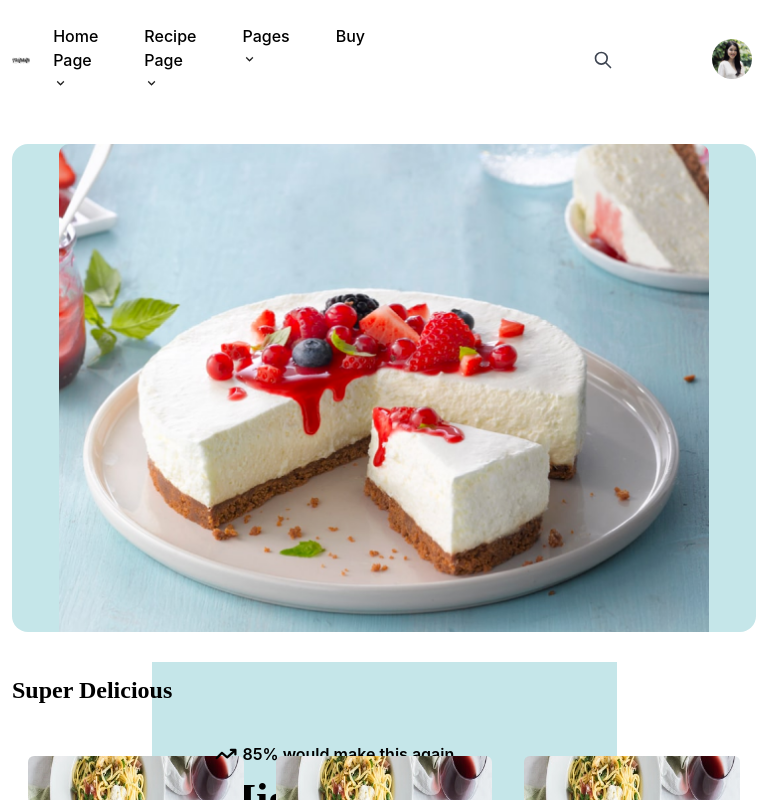
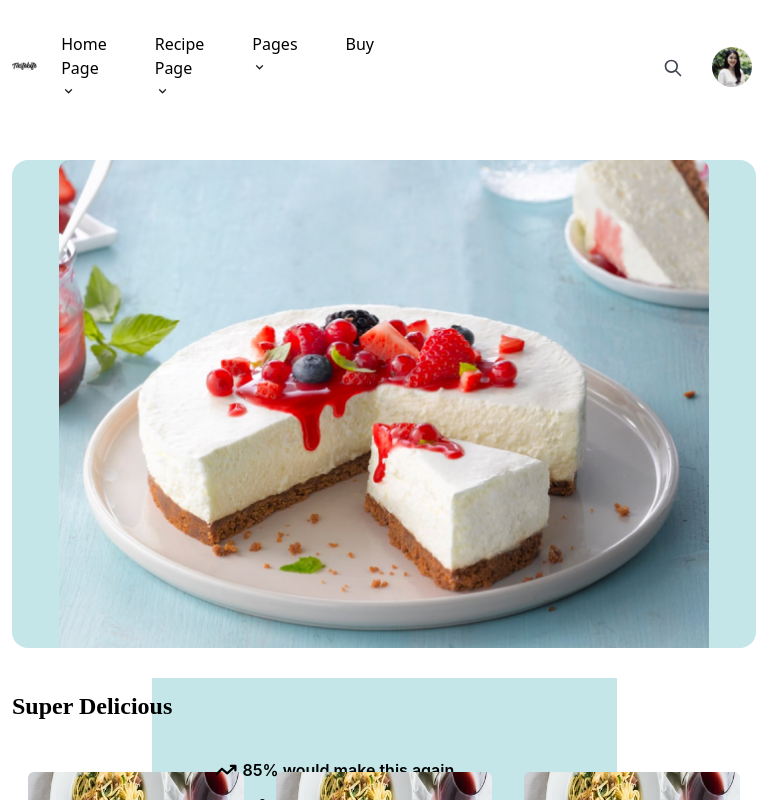
Before and after one commit to phamvietptc/blog-food, a Next.js app: page / in a window 768 px wide. Shown: the top 800 px of the page. Built offline with nearby package versions, Linux system fonts and the light colour scheme.

Commit message:
tailwind UI Navbar

```diff
--- a/pages/views/navbar.js
+++ b/pages/views/navbar.js
@@ -9,8 +9,8 @@ export default function Navbar() {
   return (
     <>
       <div className={NavbarStyles.container}>
-        <div className={NavbarStyles.content}>
-          <div className={NavbarStyles.boxMenu}>
+        <div className='py-4 md:py-6'>
+          <div className='relative flex items-center px-0 md:flex-nowrap md:justify-start md:py-2'>
 
             {/* Desktop */}
             <Link href={'/'}>
@@ -36,35 +36,35 @@ export default function Navbar() {
               </a>
             </Link>
 
-            <div  className={`hidden md:block ${NavbarStyles.title}`}>
-              <ul className={NavbarStyles.menuHead}>
-                <li className={NavbarStyles.titleMenu}>
+            <div  className='hidden md:block md:flex md:items-center md:w-full'>
+              <ul className='flex-row pt-0 m-auto flex list-none'>
+                <li className='px-4 relative'>
                   <Link href={`/`}>
-                    <a className={NavbarStyles.textMenu}>
+                    <a className='text-black text-base font-sans leading-normal font-medium block cursor-pointer px-2'>
                       <span>Home Page</span>
                       <Image width='15px' height='15px' src='/icons/navbar/icons-drop-down.png' alt='Home Page' />
                     </a>
                   </Link>
                 </li>
-                <li className={NavbarStyles.titleMenu}>
+                <li className='px-4 relative'>
                   <Link href={`/`}>
-                    <a className={NavbarStyles.textMenu}>
+                    <a className='text-black text-base font-sans leading-normal font-medium block cursor-pointer px-2'>
                       <span>Recipe Page</span>
                       <Image width='15px' height='15px' src='/icons/navbar/icons-drop-down.png' alt='Recipe Page' />
                     </a>
                   </Link>
                 </li>
-                <li className={NavbarStyles.titleMenu}>
+                <li className='px-4 relative'>
                   <Link href={`/`}>
-                    <a className={NavbarStyles.textMenu}>
+                    <a className='text-black text-base font-sans leading-normal font-medium block cursor-pointer px-2'>
                       <span>Pages</span>
                       <Image width='15px' height='15px' src='/icons/navbar/icons-drop-down.png' alt='Pages' />
                     </a>
                   </Link>
                 </li>
-                <li className={NavbarStyles.titleMenu}>
+                <li className='px-4 relative'>
                   <Link href={`/`}>
-                    <a className={NavbarStyles.textMenu}>
+                    <a className='text-black text-base font-sans leading-normal font-medium block cursor-pointer px-2'>
                       <span>Buy</span>
                     </a>
                   </Link>
@@ -86,7 +86,7 @@ export default function Navbar() {
 export function Search() {
   return (
     <>
-      <div className={`hidden md:block ${NavbarStyles.box}`}>
+      <div className='hidden md:block items-center pl-0 pr-2.5'>
         <div className={NavbarStyles.container1}>
           <span className={NavbarStyles.icon}>
             {/* <Image
@@ -136,7 +136,7 @@ export function Avatar() {
 export function Menu() {
   return (
     <>
-    <div className={`md:hidden ${NavbarStyles.menu}`}>
+    <div className='md:hidden cursor-pointer pl-1.5 pr-0 ml-2'>
       <div className="dropdown dropdown-end">
         <label tabIndex={0} className="border-transparent bg-inherit  swap swap-rotate">
           <input type="checkbox" />
@@ -193,9 +193,9 @@ export function Footer() {
       <div className={NavbarStyles.contentFoodter}>
         <div className={NavbarStyles.containerFoodter}>
           <div className={NavbarStyles.foodterLogo}>
-            <div className={NavbarStyles.detailLogo}>
+            <div className='pb-7 pr-0 mr-0 md:pr-12 md:mr-12'>
             <Image src="/images/navbar/Logo.svg" height={50} width={161} alt="Logo" />
-            <p className={NavbarStyles.foodterTitle}>
+            <p className='text-gray-500 text-sm font-normal leading-normal font-sans pr-0 mr-0 my-4 md:text-base md:pr-12 md:mr-6'>
               "On the other hand, we denounce with righteous indignation and dislike men who are so beguiled and demoralized by the charms of pleasure of the moment
             </p>
             </div>
@@ -204,9 +204,9 @@ export function Footer() {
           <Footer_MB />
 
           <div className='hidden md:block'>
-            <div className={NavbarStyles.foodterListHead} >Tastebite</div>
+            <div className='text-black text-sm font-sans font-bold h-8 pr-24'>Tastebite</div>
             <div
-              className={NavbarStyles.foodterList}
+              className='text-gray-500 text-sm font-sans font-normal h-8 pr-24 cursor-pointer'
               onClick={() => {
                 router.push({
                   pathname: '/views/About',
@@ -216,7 +216,7 @@ export function Footer() {
               About us
             </div>
             <div
-              className={NavbarStyles.foodterList}
+              className='text-gray-500 text-sm font-sans font-normal h-8 pr-24 cursor-pointer'
               onClick={() => {
                 router.push({
                   pathname: '/' + router.query + '/Careers',
@@ -226,7 +226,7 @@ export function Footer() {
               Careers
             </div>
             <div
-              className={NavbarStyles.foodterList}
+              className='text-gray-500 text-sm font-sans font-normal h-8 pr-24 cursor-pointer'
               onClick={() => {
                 router.push({
                   pathname: '/' + router.query + '/Contact Us',
@@ -236,7 +236,7 @@ export function Footer() {
               Contact Us
             </div>
             <div
-              className={NavbarStyles.foodterList}
+              className='text-gray-500 text-sm font-sans font-normal h-8 pr-24 cursor-pointer'
               onClick={() => {
                 router.push({
                   pathname: '/' + router.query + '/Feedback',
@@ -248,9 +248,9 @@ export function Footer() {
           </div>
 
           <div className='hidden md:block'>
-            <div className={NavbarStyles.foodterListHead} >Legal</div>
+            <div className='text-black text-sm font-sans font-bold h-8 pr-24'>Legal</div>
             <div
-              className={NavbarStyles.foodterList}
+              className='text-gray-500 text-sm font-sans font-normal h-8 pr-24 cursor-pointer'
               onClick={() => {
                 router.push({
                   pathname: '/' + router.query + '/terms',
@@ -260,7 +260,7 @@ export function Footer() {
               Terms
             </div>
             <div
-              className={NavbarStyles.foodterList}
+              className='text-gray-500 text-sm font-sans font-normal h-8 pr-24 cursor-pointer'
               onClick={() => {
                 router.push({
                   pathname: '/' + router.query + '/Conditions',
@@ -270,7 +270,7 @@ export function Footer() {
               Conditions
             </div>
             <div
-              className={NavbarStyles.foodterList}
+              className='text-gray-500 text-sm font-sans font-normal h-8 pr-24 cursor-pointer'
               onClick={() => {
                 router.push({
                   pathname: '/' + router.query + '/Cookies',
@@ -280,7 +280,7 @@ export function Footer() {
               Cookies
             </div>
             <div
-              className={NavbarStyles.foodterList}
+              className='text-gray-500 text-sm font-sans font-normal h-8 pr-24 cursor-pointer'
               onClick={() => {
                 router.push({
                   pathname: '/' + router.query + '/Copyright',
@@ -292,9 +292,9 @@ export function Footer() {
           </div>
 
           <div className='hidden md:block'>
-            <div className={NavbarStyles.foodterListHead} >Follow</div>
+            <div className='text-black text-sm font-sans font-bold h-8 pr-24'>Follow</div>
             <div
-              className={NavbarStyles.foodterList}
+              className='text-gray-500 text-sm font-sans font-normal h-8 pr-24 cursor-pointer'
               onClick={() => {
                 router.push({
                   pathname: '/' + router.query + '/Facebook',
@@ -304,7 +304,7 @@ export function Footer() {
               Facebook
             </div>
             <div
-              className={NavbarStyles.foodterList}
+              className='text-gray-500 text-sm font-sans font-normal h-8 pr-24 cursor-pointer'
               onClick={() => {
                 router.push({
                   pathname: '/' + router.query + '/Twitter',
@@ -314,7 +314,7 @@ export function Footer() {
               Twitter
             </div>
             <div
-              className={NavbarStyles.foodterList}
+              className='text-gray-500 text-sm font-sans font-normal h-8 pr-24 cursor-pointer'
               onClick={() => {
                 router.push({
                   pathname: '/' + router.query + '/Instagram',
@@ -324,7 +324,7 @@ export function Footer() {
               Instagram
             </div>
             <div
-              className={NavbarStyles.foodterList}
+              className='text-gray-500 text-sm font-sans font-normal h-8 pr-24 cursor-pointer'
               onClick={() => {
                 router.push({
                   pathname: '/' + router.query + '/Youtube',
--- a/styles/Navbar.module.css
+++ b/styles/Navbar.module.css
@@ -1,64 +1,4 @@
-/* Desktop */
-@media only screen and (min-width: 768px) {
-  .container {
-    max-width: 1140px;
-    background-color: #ffffff;
-    --bs-gutter-x: 1.5rem;
-    width: 100%;
-    padding-right: calc(var(--bs-gutter-x) / 2);
-    padding-left: calc(var(--bs-gutter-x) / 2);
-    margin-right: auto;
-    margin-left: auto;
-  }
-  .content {
-    background-color: #fff !important;
-    padding: 24px 0;
-  }
-  .boxMenu {
-    padding-right: 0 !important;
-    padding-left: 0 !important;
-    flex-wrap: nowrap;
-    justify-content: flex-start;
-    position: relative;
-    display: flex;
-    align-items: center;
-    padding-top: 0.5rem;
-    padding-bottom: 0.5rem;
-  }
-  .title {
-    display: flex !important;
-    align-items: center;
-    width: 100%;
-  }
-  .menuHead {
-    flex-direction: row;
-    padding-top: 0 !important;
-    margin: auto !important;
-    display: flex;
-    list-style: none;
-  }
-  .titleMenu {
-    padding: 0 15px;
-    position: relative;
-  }
-  .textMenu {
-    padding-right: 0.5rem;
-    padding-left: 0.5rem;
-    color: #000;
-    font-size: 16px;
-    font-family: "Inter", sans-serif;
-    line-height: 1.5;
-    font-weight: 500;
-    transition: none;
-    display: block;
-    text-decoration: none;
-    cursor: pointer;
-  }
-  .box {
-    align-items: center;
-    padding-left: 0;
-    padding-right: 10px;
-  }
+/* Search Desktop */
 .container1{
   width: 300px;
   vertical-align: middle;
@@ -79,15 +19,12 @@
   -moz-border-radius: 5px;
   border-radius: 5px;
   color: rgb(0, 0, 0);
-
   -webkit-transition: width .55s ease;
   -moz-transition: width .55s ease;
   -ms-transition: width .55s ease;
   -o-transition: width .55s ease;
   transition: width .55s ease;
-
 }
-
 .container1 input:-webkit-input-placeholder {
    color: #65737e;
 }
@@ -100,7 +37,6 @@
 .container1 input:-ms-input-placeholder {
    color: #65737e;
 }
-
 .container1 .icon{
   position: absolute;
   cursor: pointer;
@@ -122,23 +58,29 @@
 .container1:hover .icon{
   color: #93a2ad;
 }
-.avatar {
-  cursor: pointer;
-  /* align-items: center; */
-  margin-top: 5px;
-}
-.imgavatar {
-  border-radius: 50% 50% 50% 50%;
+
+
+/* Desktop */
+@media only screen and (min-width: 768px) {
+  .container {
+    max-width: 1152px;
+    background-color: #ffffff;
+    --bs-gutter-x: 1.5rem;
+    width: 100%;
+    padding-right: calc(var(--bs-gutter-x) / 2);
+    padding-left: calc(var(--bs-gutter-x) / 2);
+    margin-right: auto;
+    margin-left: auto;
   }
 
 /* Foodter */
 .foodter {
-  background-color: #f9f9f9 !important;
+  background-color: #f3f3f3 !important;
   padding-top: 3rem !important;
   margin-top: 3rem !important;
 }
 .contentFoodter {
-  max-width: 1140px;
+  max-width: 1152px;
   --bs-gutter-x: 1.5rem;
   width: 100%;
   padding-right: calc(var(--bs-gutter-x) / 2);
@@ -164,32 +106,6 @@
   padding-right: calc(var(--bs-gutter-x) / 2);
   padding-left: calc(var(--bs-gutter-x) / 2);
   margin-top: var(--bs-gutter-y);
-}
-.detailLogo {
-  padding-right: 3rem !important;
-  margin-right: 3rem !important;
-}
-.foodterTitle {
-  color: #7F7F7F;
-  font-family: "Inter", sans-serif;
-  line-height: 1.5;
-  font-weight: 400;
-  padding-right: 3rem !important;
-  margin-right: 1.5rem !important;
-  margin-top: 1rem !important;
-  margin-bottom: 1rem;
-}
-.foodterList {
-  padding-right: 100px;
-  cursor: pointer;
-  color: #7a8186;
-  height: 30px;
-}
-.foodterListHead {
-  padding-right: 100px;
-  color: #000000;
-  font-weight: bold;
-  height: 30px;
 }
 .foodterIcon {
   flex: 0 0 auto;
@@ -220,7 +136,7 @@
 }
 .foodterEnd {
   padding-bottom: 1.5rem !important;
-  padding-top: 0.5rem !important;
+  padding-top: 1.5rem !important;
   align-items: center !important;
   --bs-gutter-x: 1.5rem;
   --bs-gutter-y: 0;
@@ -246,93 +162,16 @@
   margin-right: auto;
   margin-left: auto;
 }
-.content {
-  background-color: #fff !important;
-  padding: 16px 0;
-}
-.boxMenu {
-  padding-right: 0 !important;
-  padding-left: 0 !important;
-  position: relative;
-  display: flex;
-  /* flex-wrap: wrap; */
-  align-items: center;
-  /* justify-content: space-between; */
-}
-
-.box {
-  align-items: center;
-  padding-left: 10px;
-  padding-right: 10px;
-}
-.container1{
-  vertical-align: middle;
-  white-space: nowrap;
-  position: relative;
-}
-.container1 input{
-  height: 40px;
-  font-size: 12pt;
-  float: right;
-  padding-left: 20px;
-  padding-right: 25px;
-  border-radius: 5px;
-  color: rgb(0, 0, 0);
-  background-color: #fff;
-  border-color: black;
-  border-width: thin;
-}
-
-
-.container1 .icon{
-  position: absolute;
-  cursor: pointer;
-  top: 50%;
-  margin-left: 195px;
-  margin-top: 10px;
-  z-index: 1;
-  color: #4f5b66;
-}
-
-.avatar {
-  width: 35px;
-  height: 35px;
-  border-radius: 50%;
-  display: inline-block;
-  overflow: hidden;
-  vertical-align: middle;
-  margin-left: auto;
-}
-.imgavatar {
-  max-width: 100%;
-}
-
-.menu {
-  cursor: pointer;
-  padding-left: 5px;
-  padding-right: 0 !important;
-  margin-left: 0.5rem !important;
-  transition: none;
-}
 
 .foodter {
+  background-color: #f3f3f3 !important;
   --bs-gutter-x: 1.5rem;
   width: 100%;
   padding-right: calc(var(--bs-gutter-x) / 2);
   padding-left: calc(var(--bs-gutter-x) / 2);
   margin-right: auto;
   margin-left: auto;
-}
-.foodterTitle {
-  color: #7F7F7F;
-  font-size: 14px;
-  font-weight: 400;
-  line-height: 1.5;
-  font-family: "Inter", sans-serif;
-  padding-right: 0 !important;
-  margin-right: 0 !important;
-  margin-top: 1rem !important;
-  margin-bottom: 1rem;
+  padding-top: 2.5rem;
 }
 
 .listMB {
@@ -388,7 +227,7 @@
 }
 
 .foodterEnd {
-  padding-bottom: 1.5rem !important;
+  padding-bottom: 0.5rem !important;
   padding-top: 0.5rem !important;
   align-items: center !important;
   --bs-gutter-x: 1.5rem;
```
Lines whose indentation alone changed are shown as unchanged.
